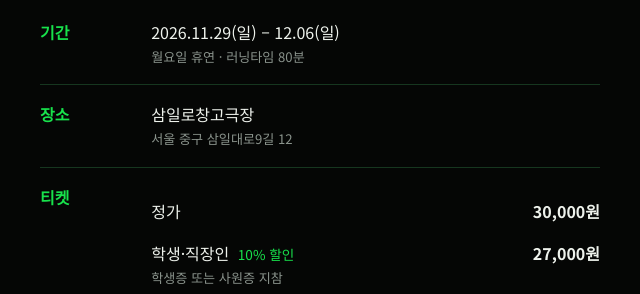
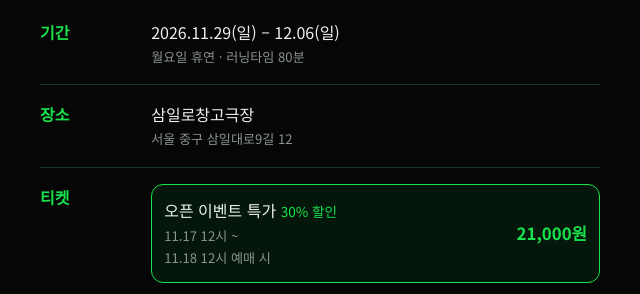
Before and after one commit to sakurijihey/WhatIBelieve, a plain HTML site: page index.html in a window 1280 px wide. Shown: the part 9167-9461 px from the top of the page, without its empty margins (320-960 px from the left). Drawn offline with Linux system fonts and the light colour scheme.

Commit message:
Update event timing in index.html

```diff
--- a/index.html
+++ b/index.html
@@ -462,9 +462,9 @@ html,body{margin:0}img{max-width:100%}[hidden]{display:none!important}
     else { cEl.textContent='공연이 종료되었습니다'; }
   }
   tickCount(); setInterval(tickCount,1000);
-  /* open-event price: shown only 11.17 12:00 – 11.18 12:00 (KST) */
+  /* open-event price: shown 11.16 20:55 – 11.18 12:00 (KST) */
   var evt=document.getElementById('evt');
-  var EV_S=new Date('2026-11-17T12:00:00+09:00').getTime(), EV_E=new Date('2026-11-18T12:00:00+09:00').getTime();
+  var EV_S=new Date('2026-11-16T20:55:00+09:00').getTime(), EV_E=new Date('2026-11-18T12:00:00+09:00').getTime();
   function tickEvt(){ var n=Date.now(); evt.hidden=!(n>=EV_S&&n<EV_E); }
   tickEvt(); setInterval(tickEvt,60000);
 })();
```
